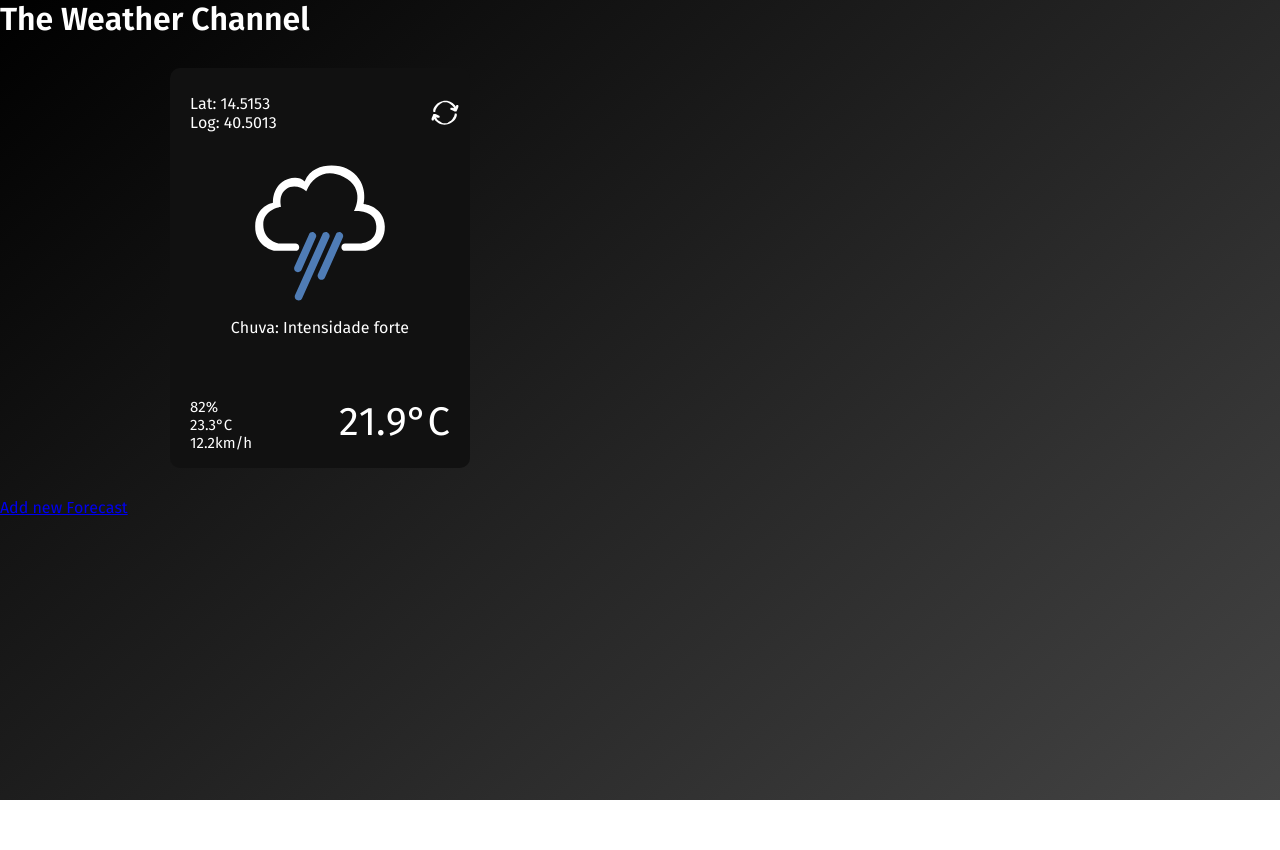
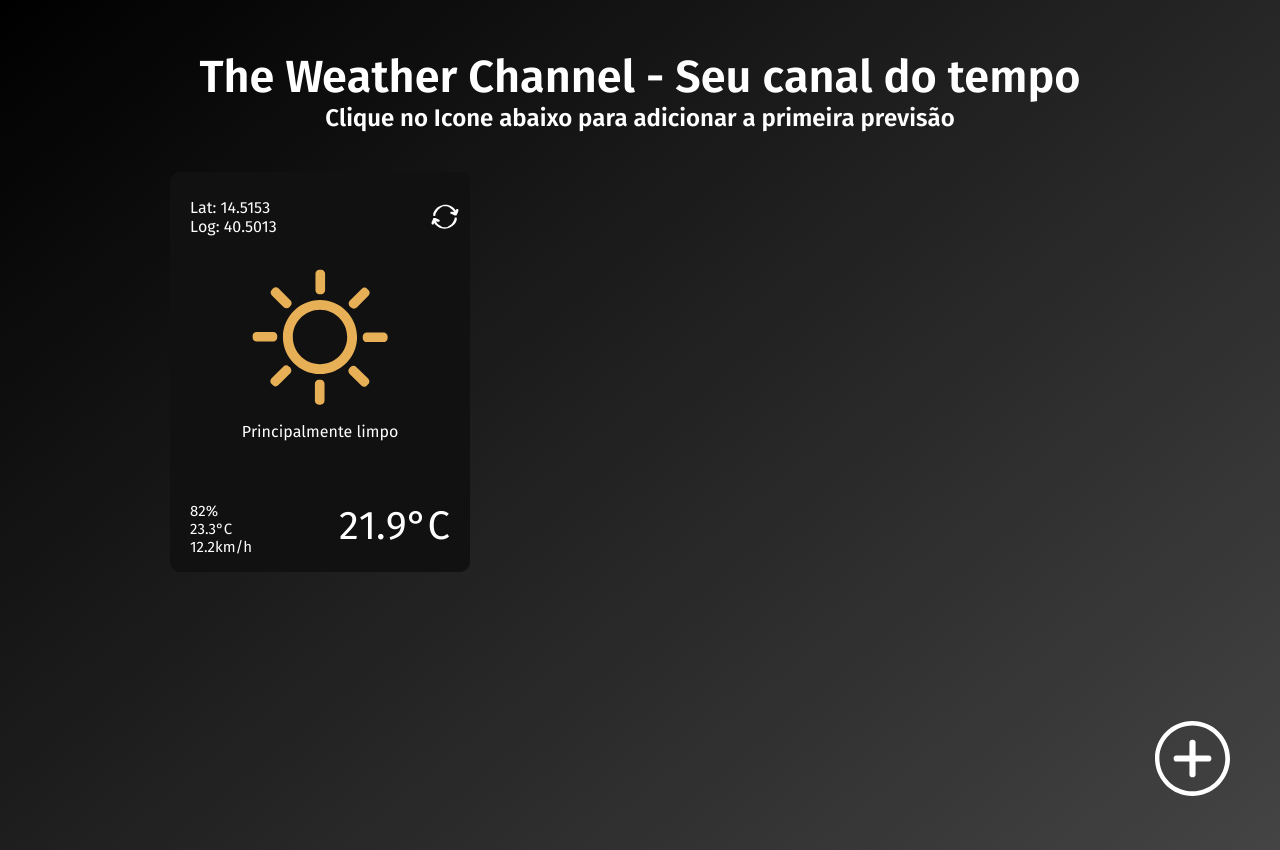
Before and after one commit to Oliverdx/the-weather-channel, a React app: page /forecasts in a window 1280 px wide. Before the commit the page ends 800 px from the top, so only its background shows below. Built offline with nearby package versions, Linux system fonts and the light colour scheme.

Commit message:
Final card look

```diff
--- a/src/pages/forecasts.tsx
+++ b/src/pages/forecasts.tsx
@@ -2,11 +2,10 @@
 import { useRecoilValue } from "recoil";
 import { Link } from "react-router-dom"
 
-import { cardData } from "../types/card";
 import { atomData, weatherCardsState } from "../recoil/atoms";
 
 import WeatherCard from "../components/WeatherCard";
-import { CardsWrapper } from "../styles/forecasts-style";
+import { ForecastPageWrapper, CardsWrapper } from "../styles/forecasts-style";
 import { TRANSLATE_ICONS, TRANSLATE_WEATHER } from "../constants/weather";
 
 function Forecasts() {
@@ -16,8 +15,8 @@
     latitude: "14.5153",
     longitude: "40.5013",
     apparent_temperature: "23.3°C",
-    weather: TRANSLATE_WEATHER[65],
-    weather_icon: TRANSLATE_ICONS[65],
+    weather: TRANSLATE_WEATHER[1],
+    weather_icon: TRANSLATE_ICONS[1],
     humidity: "82%",
     id: "38i04",
     temperature: "21.9°C",
@@ -25,18 +24,23 @@
     updating: false
   }
 
-  return <>
-    <h1>The Weather Channel</h1>
+  return <ForecastPageWrapper>
+    <h1>The Weather Channel - Seu canal do tempo</h1>
+    {cardList.length === 0 &&
+      <h2>Clique no Icone abaixo para adicionar a primeira previsão</h2>
+    }
+
     <CardsWrapper>
-
       {cardList.length > 0 && cardList.map(card => (
-        <WeatherCard key={card.id} data={card} />))}
-
+        <WeatherCard key={card.id} data={card} />))
+      }
       <WeatherCard key={mockData.id} data={mockData} />
     </CardsWrapper>
 
-    <Link to="/add-forecasts">Add new Forecast</Link>
-  </>
+    <Link to="/add-forecasts" className="add_forecast-btn">
+      <img src="/icons/add_forecast.svg" alt="Add new Forecast" />
+    </Link>
+  </ForecastPageWrapper>
 }
 
 export default Forecasts;
--- a/src/styles/forecasts-style.ts
+++ b/src/styles/forecasts-style.ts
@@ -1,4 +1,35 @@
 import styled from "styled-components";
+
+export const ForecastPageWrapper = styled.div`
+  position: relative;
+  height: 100%;
+  min-height: 100vh;
+  padding: 50px 0 0;
+
+  h1{
+    font-size: 45px;
+    margin: 0;
+  }
+
+  h2{
+    margin: 0px auto 40px;
+  }
+
+  h1,h2{
+    text-align: center;
+  }
+
+  .add_forecast-btn{
+    position: absolute;
+    right: 50px;
+    bottom: 50px;
+
+    img{
+      width: 75px;
+      height: 75px;
+    }
+  }
+`;
 
 export const CardsWrapper = styled.div`
   display: grid;
```
Also changed, not shown: public/icons/add_forecast.svg (added).
